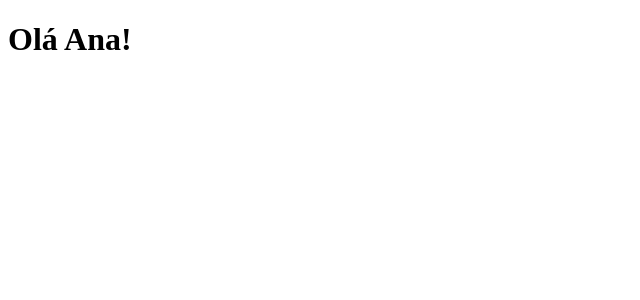
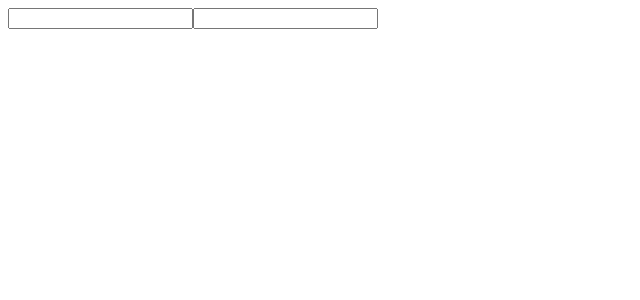
Before and after one commit to alejandrofonsecac/Angular, an Angular app in the folder curso-angular/: page / in a window 1280 px wide. Shown: the top 300 px of the page, without its empty margins (0-640 px from the left). Built offline with nearby package versions, Linux system fonts and the light colour scheme.

Commit message:
Formulario Reativo

```diff
--- a/curso-angular/src/app/app.html
+++ b/curso-angular/src/app/app.html
@@ -1 +1 @@
-<app-diretiva-customizada></app-diretiva-customizada>
+<app-formulario-reativo></app-formulario-reativo>
--- a/curso-angular/src/app/app.ts
+++ b/curso-angular/src/app/app.ts
@@ -1,9 +1,9 @@
 import { Component, signal } from '@angular/core';
-import { DiretivaCustomizada } from './diretiva-customizada/diretiva-customizada';
+import { FormularioReativo } from './formulario-reativo/formulario-reativo';
 
 @Component({
   selector: 'app-root',
-  imports: [DiretivaCustomizada],
+  imports: [FormularioReativo],
   templateUrl: './app.html',
   styleUrl: './app.css'
 })
--- /dev/null
+++ b/curso-angular/src/app/formulario-reativo/formulario-reativo.html
@@ -0,0 +1,7 @@
+<form [formGroup]="pessoa">
+    <input type="text" formControlName="name">
+    <input type="number" formControlName="age">
+</form>
+
+<p>{{pessoa.value.name}}</p>
+<p>{{pessoa.value.age}}</p>
--- /dev/null
+++ b/curso-angular/src/app/formulario-reativo/formulario-reativo.ts
@@ -0,0 +1,15 @@
+import { Component } from '@angular/core';
+import { FormControl, FormGroup, ReactiveFormsModule } from '@angular/forms';
+
+@Component({
+  selector: 'app-formulario-reativo',
+  imports: [ReactiveFormsModule],
+  templateUrl: './formulario-reativo.html',
+  styleUrl: './formulario-reativo.css',
+})
+export class FormularioReativo {
+  pessoa = new FormGroup({
+    name: new FormControl(),
+    age: new FormControl()
+  });
+}
```
Also changed, not shown: curso-angular/src/app/formulario-reativo/formulario-reativo.css (added), 1 other file (tests, documents, lock files or other folders).
